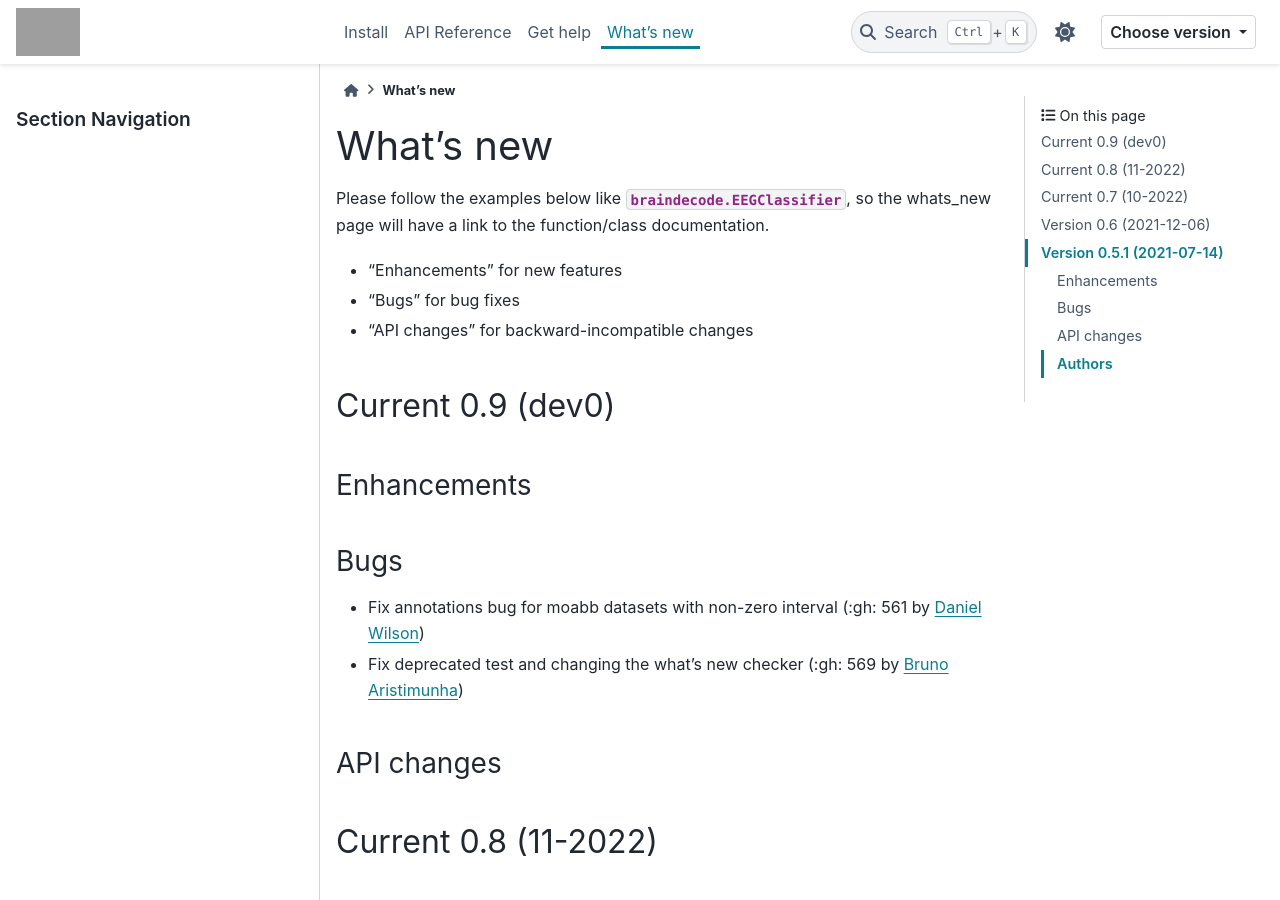
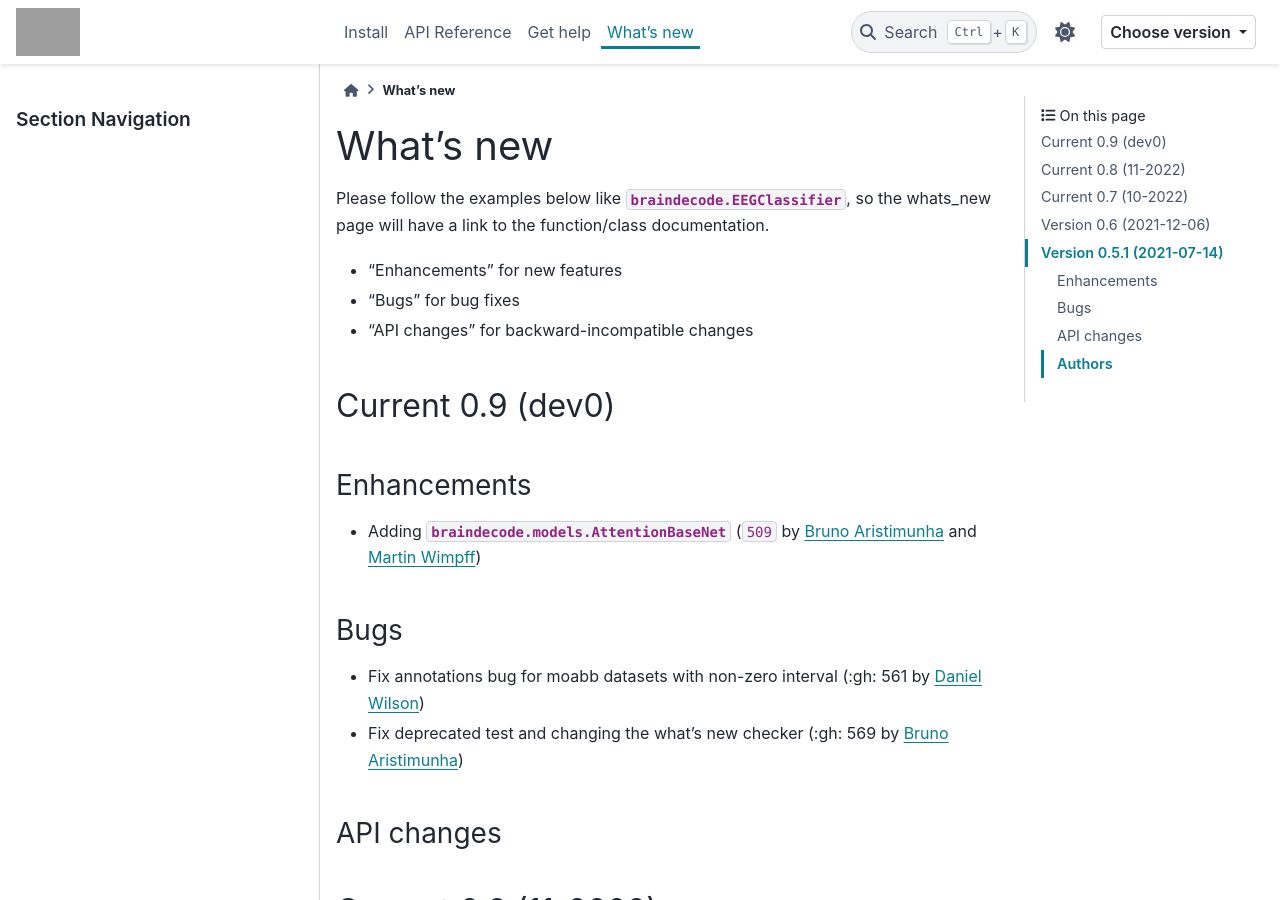
Before and after one commit to braindecode/braindecode, a Sphinx documentation site: the page built from docs/whats_new.rst, in a window 1280 px wide and 900 px high. Built offline with Sphinx 7.4.7 and the PyData theme 0.15.4, drawn with Linux system fonts in a browser that asks for light colours; pages that are not in the unit, such as notebooks, are missing from menus; comment, search, counter and statistics services are not loaded; cross-references to code outside the pages are shown as plain code; grey boxes are pictures that could not be loaded.

Commit message:
fixing the whats_new.rst

```diff
--- a/docs/whats_new.rst
+++ b/docs/whats_new.rst
@@ -23,6 +23,8 @@ Current 0.9 (dev0)
 
 Enhancements
 ~~~~~~~~~~~~
+- Adding :class:`braindecode.models.AttentionBaseNet`  (:gh:`509` by `Bruno Aristimunha`_ and `Martin Wimpff`_)
+
 
 Bugs
 ~~~~
```
